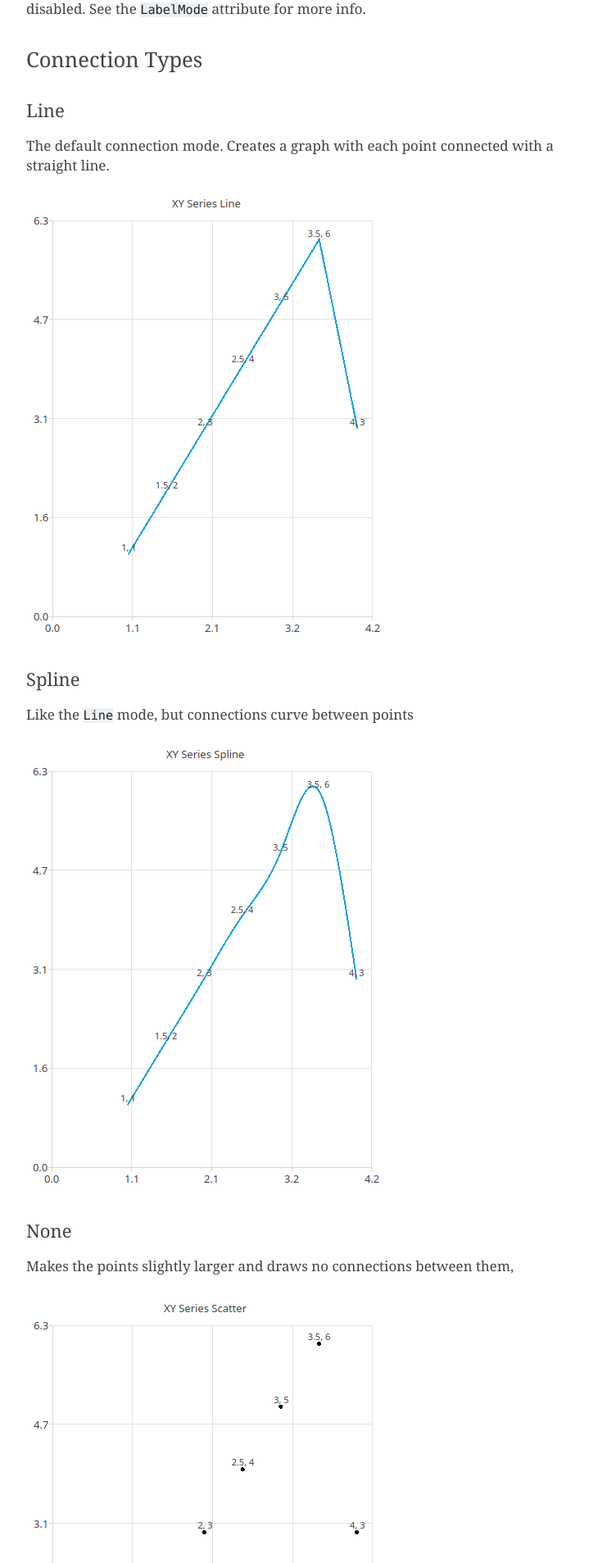
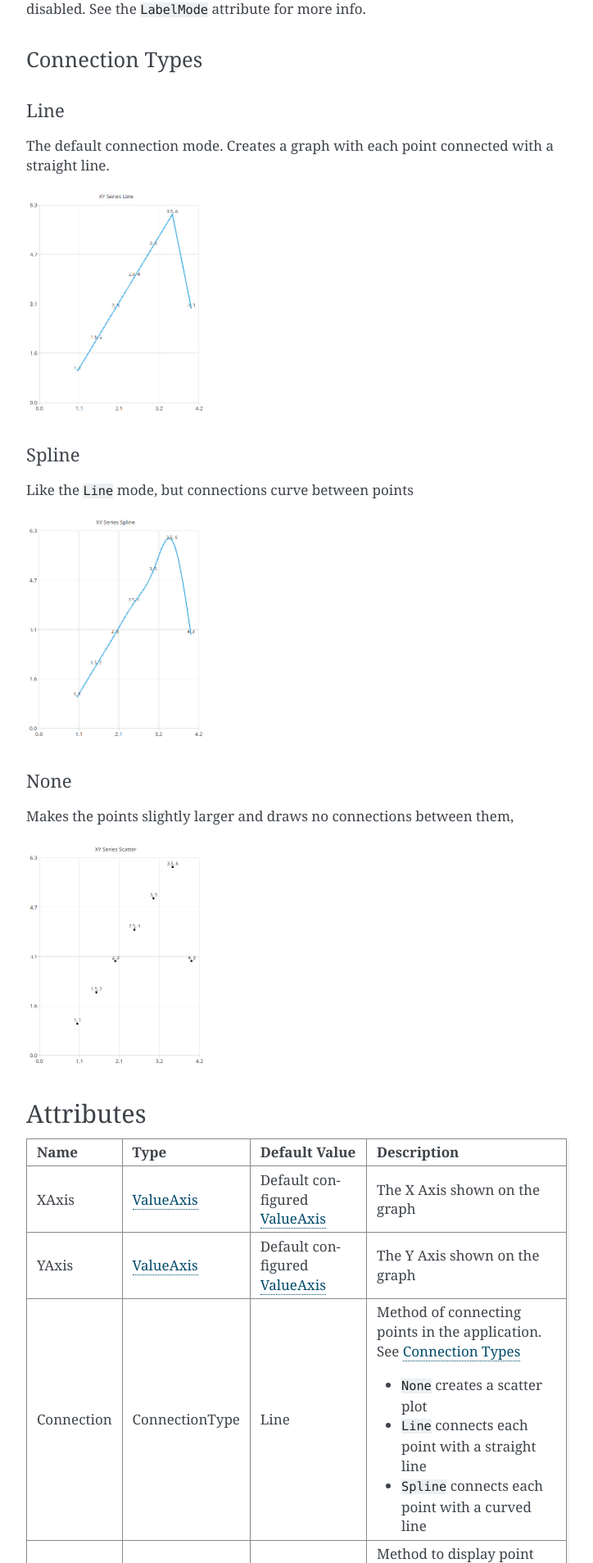
Before and after one commit to usnistgov/NetSimulyzer-ns3-module, a Sphinx documentation site: the page built from doc/source/numeric-data.rst, in a window 1280 px wide. Shown: the part 445-2352 px from the top of the page at 82% size, without its empty margins (388-1112 px from the left). Built offline with Sphinx 7.4.7, drawn with Linux system fonts in a browser that asks for light colours.

Commit message:
Reduce chart sizes
See: https://gitlab.nist.gov/gitlab/wnd-publicsafety/visualizer/visualizer3d/-/issues/2

```diff
--- a/doc/source/numeric-data.rst
+++ b/doc/source/numeric-data.rst
@@ -36,8 +36,8 @@ point connected with a straight line.
 
 .. image:: _static/xy-line.png
   :alt: Line Plot in the Application
-  :width: 447px
-  :height: 547px
+  :width: 223px
+  :height: 273px
 
 Spline
 ++++++
@@ -46,8 +46,8 @@ Like the ``Line`` mode, but connections curve between points
 
 .. image:: _static/xy-spline.png
   :alt: Spline Plot in the Application
-  :width: 435px
-  :height: 549px
+  :width: 217px
+  :height: 274px
 
 None
 ++++
@@ -57,8 +57,8 @@ between them,
 
 .. image:: _static/xy-scatter.png
   :alt: Scatter Plot in the Application
-  :width: 452px
-  :height: 555px
+  :width: 226px
+  :height: 277px
 
 Attributes
 ----------
```
